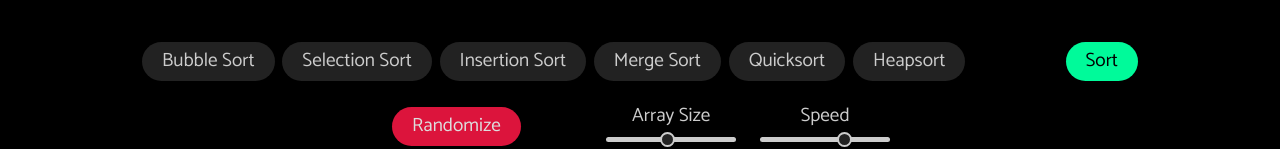
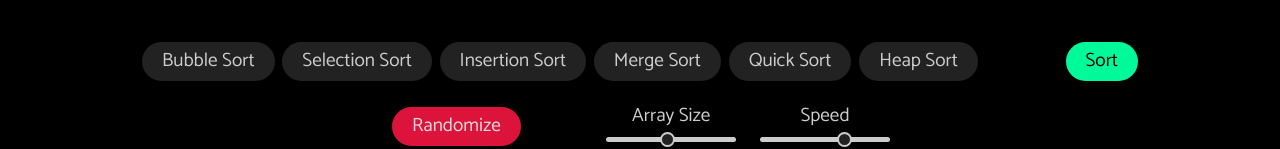
Before and after one commit to lakshya1210/Sorting-Visualizer, a plain HTML site: page index.html in a window 1280 px wide. Shown: the part 377-526 px from the top of the page. Drawn offline with nearby package versions, Linux system fonts and the light colour scheme.

Commit message:
Update index.html

```diff
--- a/index.html
+++ b/index.html
@@ -22,8 +22,8 @@
             <button class="algo-btn">Selection Sort</button>
             <button class="algo-btn">Insertion Sort</button>
             <button class="algo-btn">Merge Sort</button>
-            <button class="algo-btn">Quicksort</button>
-            <button class="algo-btn">Heapsort</button>
+            <button class="algo-btn">Quick Sort</button>
+            <button class="algo-btn">Heap Sort</button>
             <button id="sort">Sort</button>
         </div>
         <div id="change-container">
```
